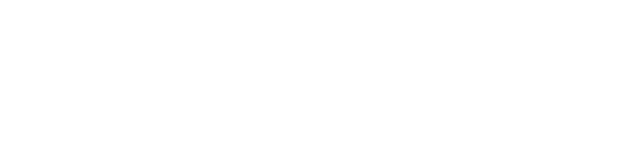
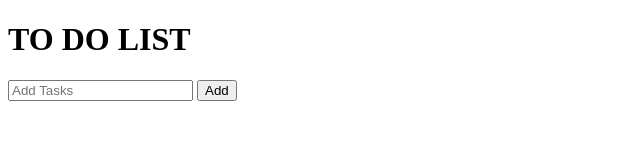
Before and after one commit to Andenga/elk-siem-homelab, a plain HTML site: page index.html in a window 1280 px wide. Shown: the whole page, without its empty margins (0-640 px from the left). Drawn offline with Linux system fonts and the light colour scheme.

Commit message:
Create a simple to do app

```diff
--- a/index.html
+++ b/index.html
@@ -4,9 +4,17 @@
     <meta charset="UTF-8">
     <meta http-equiv="X-UA-Compatible" content="IE=edge">
     <meta name="viewport" content="width=device-width, initial-scale=1.0">
-    <title>To DO App</title>
+    <title>To DO APP</title>
 </head>
 <body>
+    <h1>TO DO LIST</h1>
+    <div class="container">
+        <div id="newtask">
+            <input type="text" placeholder="Add Tasks">
+            <button id="push">Add</button>
+        </div>
+        <div id="tasks"></div>
+    </div>
 
 </body>
 </html>
--- a/style.css
+++ b/style.css
@@ -0,0 +1,94 @@
+*,
+*:before,
+*:after{
+    padding: 0;
+    margin: 0;
+    box-sizing: border-box;
+}
+body{
+    height: 100vh;
+    background: #066acd;
+}
+.container{
+    width: 40%;
+    top: 50%;
+    left: 50%;
+    background: white;
+    border-radius: 10px;
+    min-width: 450px;
+    position: absolute;
+    min-height: 100px;
+    transform: translate(-50%,-50%);
+}
+#newtask{
+    position: relative;
+    padding: 30px 20px;
+}
+#newtask input{
+    width: 75%;
+    height: 45px;
+    padding: 12px;
+    color: #111111;
+    font-weight: 500;
+    position: relative;
+    border-radius: 5px;
+    font-family: 'Poppins',sans-serif;
+    font-size: 15px;
+    border: 2px solid #d1d3d4;
+}
+
+#newtask input:focus{
+    outline: none;
+    border-color: #0d75ec;
+}
+#newtask button{
+    position: relative;
+    float: right;
+    font-weight: 500;
+    font-size: 16px;
+    background-color: #0d75ec;
+    border: none;
+    color: #ffffff;
+    cursor: pointer;
+    outline: none;
+    width: 20%;
+    height: 45px;
+    border-radius: 5px;
+    font-family: 'Poppins',sans-serif;
+}
+#tasks{
+    border-radius: 10px;
+    width: 100%;
+    position: relative;
+    background-color: #ffffff;
+    padding: 30px 20px;
+    margin-top: 10px;
+}
+
+.task{
+    border-radius: 5px;
+    align-items: center;
+    justify-content: space-between;
+    border: 1px solid #939697;
+    cursor: pointer;
+    background-color: #c5e1e6;
+    height: 50px;
+    margin-bottom: 8px;
+    padding: 5px 10px;
+    display: flex;
+}
+.task span{
+    font-family: 'Poppins',sans-serif;
+    font-size: 15px;
+    font-weight: 400;
+}
+.task button{
+    background-color: #6583e5;
+    color: #ffffff;
+    border: none;
+    cursor: pointer;
+    outline: none;
+    height: 100%;
+    width: 40px;
+    border-radius: 5px;
+}
```
Also changed, not shown: main.js (+25 -0 lines).
